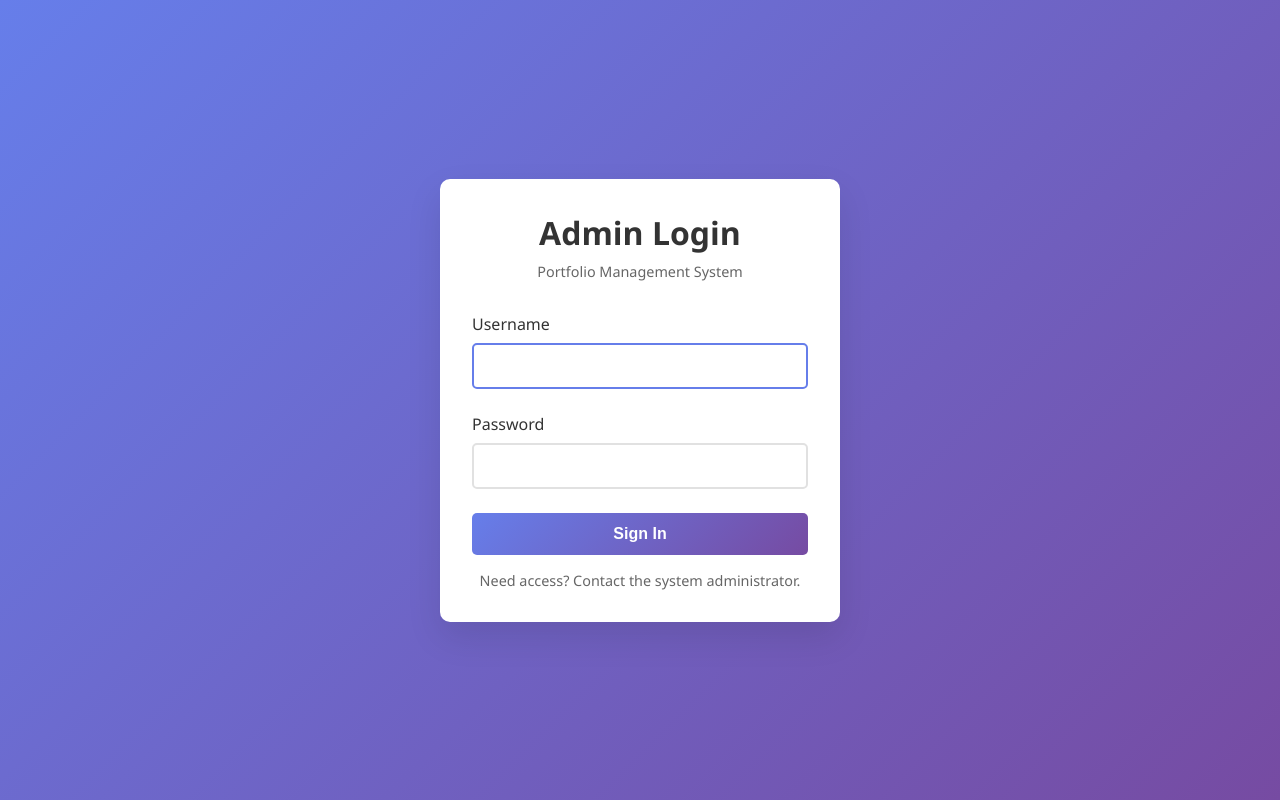
After one commit to profcomic/PORTFOLIO-BACKEND, a Django app: page / in a window 1280 px wide. The commit adds this page. Run offline with Django 5.2, Linux system fonts and the light colour scheme.

Commit message:
custom admin

```diff
--- a/professor/settings.py
+++ b/professor/settings.py
@@ -46,7 +46,10 @@ ROOT_URLCONF = 'professor.urls'
 TEMPLATES = [
     {
         'BACKEND': 'django.template.backends.django.DjangoTemplates',
-        'DIRS': [],
+        'DIRS': [
+            BASE_DIR / 'projects' / 'templates',
+            BASE_DIR / 'professor' / 'templates',
+        ],
         'APP_DIRS': True,
         'OPTIONS': {
             'context_processors': [
--- a/professor/templates/admin/base.html
+++ b/professor/templates/admin/base.html
@@ -152,7 +152,7 @@
                             </a>
                         </li>
                         <li class="nav-item">
-                            <a class="nav-link text-white-50" href="/admin/logout/">
+                            <a class="nav-link text-white-50" href="{% url 'custom_admin:logout' %}">
                                 <i class="bi bi-box-arrow-right"></i> Logout
                             </a>
                         </li>
--- a/professor/urls.py
+++ b/professor/urls.py
@@ -6,8 +6,7 @@ from django.conf.urls.static import static
 urlpatterns = [
     path('admin/', admin.site.urls),
     path('', include('projects.urls')),
-    # Custom admin routes
-    path('admin-dashboard/', include('projects.admin_urls')),
+    path('admin-dashboard/', include('professor.admin_urls', namespace='custom_admin')),
 ]
 
 # Serve media files during development
--- /dev/null
+++ b/projects/templates/projects/login.html
@@ -0,0 +1,156 @@
+<!DOCTYPE html>
+<html lang="en">
+<head>
+    <meta charset="UTF-8">
+    <meta name="viewport" content="width=device-width, initial-scale=1.0">
+    <title>Admin Login - Portfolio</title>
+    <style>
+        * {
+            margin: 0;
+            padding: 0;
+            box-sizing: border-box;
+        }
+
+        body {
+            font-family: 'Segoe UI', Tahoma, Geneva, Verdana, sans-serif;
+            background: linear-gradient(135deg, #667eea 0%, #764ba2 100%);
+            min-height: 100vh;
+            display: flex;
+            align-items: center;
+            justify-content: center;
+        }
+
+        .login-container {
+            background: white;
+            padding: 2rem;
+            border-radius: 10px;
+            box-shadow: 0 15px 35px rgba(0, 0, 0, 0.1);
+            width: 100%;
+            max-width: 400px;
+        }
+
+        .login-header {
+            text-align: center;
+            margin-bottom: 2rem;
+        }
+
+        .login-header h1 {
+            color: #333;
+            font-size: 2rem;
+            margin-bottom: 0.5rem;
+        }
+
+        .login-header p {
+            color: #666;
+            font-size: 0.9rem;
+        }
+
+        .form-group {
+            margin-bottom: 1.5rem;
+        }
+
+        .form-group label {
+            display: block;
+            margin-bottom: 0.5rem;
+            color: #333;
+            font-weight: 500;
+        }
+
+        .form-group input {
+            width: 100%;
+            padding: 0.75rem;
+            border: 2px solid #e1e1e1;
+            border-radius: 5px;
+            font-size: 1rem;
+            transition: border-color 0.3s ease;
+        }
+
+        .form-group input:focus {
+            outline: none;
+            border-color: #667eea;
+        }
+
+        .error-message {
+            color: #e74c3c;
+            font-size: 0.9rem;
+            margin-top: 0.5rem;
+            display: block;
+        }
+
+        .login-button {
+            width: 100%;
+            background: linear-gradient(135deg, #667eea 0%, #764ba2 100%);
+            color: white;
+            padding: 0.75rem;
+            border: none;
+            border-radius: 5px;
+            font-size: 1rem;
+            font-weight: 600;
+            cursor: pointer;
+            transition: transform 0.2s ease;
+        }
+
+        .login-button:hover {
+            transform: translateY(-2px);
+        }
+
+        .login-button:active {
+            transform: translateY(0);
+        }
+
+        .help-text {
+            text-align: center;
+            margin-top: 1rem;
+            color: #666;
+            font-size: 0.9rem;
+        }
+
+        .help-text a {
+            color: #667eea;
+            text-decoration: none;
+        }
+
+        .help-text a:hover {
+            text-decoration: underline;
+        }
+    </style>
+</head>
+<body>
+    <div class="login-container">
+        <div class="login-header">
+            <h1>Admin Login</h1>
+            <p>Portfolio Management System</p>
+        </div>
+
+        <form method="post">
+            {% csrf_token %}
+
+            <div class="form-group">
+                <label for="{{ form.username.id_for_label }}">Username</label>
+                {{ form.username }}
+                {% if form.username.errors %}
+                    <span class="error-message">{{ form.username.errors.0 }}</span>
+                {% endif %}
+            </div>
+
+            <div class="form-group">
+                <label for="{{ form.password.id_for_label }}">Password</label>
+                {{ form.password }}
+                {% if form.password.errors %}
+                    <span class="error-message">{{ form.password.errors.0 }}</span>
+                {% endif %}
+            </div>
+
+            {% if form.non_field_errors %}
+                <div class="error-message">{{ form.non_field_errors.0 }}</div>
+            {% endif %}
+
+            <button type="submit" class="login-button">Sign In</button>
+        </form>
+
+        <div class="help-text">
+            <p>Need access? Contact the system administrator.</p>
+        </div>
+    </div>
+</body>
+</html>
--- a/projects/urls.py
+++ b/projects/urls.py
@@ -1,7 +1,10 @@
 from django.urls import path
-from .views import ProjectList, github_status_view, contact_view
+from django.contrib import admin
+from .views import ProjectList, github_status_view, contact_view, custom_login_view, dashboard_view
 
 urlpatterns = [
+    path('', custom_login_view, name='custom_login'),
+    path('dashboard/', dashboard_view, name='dashboard'),
     path('api/projects/', ProjectList.as_view(), name='project-list'),
     path('api/github-status/', github_status_view, name='github-status'),
     path('api/contact/', contact_view, name='contact'),
--- a/projects/views.py
+++ b/projects/views.py
@@ -6,7 +6,9 @@ from .utils import get_github_stats
 from rest_framework.decorators import api_view
 from rest_framework.response import Response
 from rest_framework import status
-
+from django.shortcuts import render, redirect
+from django.contrib.auth import authenticate, login, logout
+from django.contrib.auth.forms import AuthenticationForm
 
 class ProjectList(generics.ListAPIView):
     queryset = Project.objects.all().order_by('-created_at')
@@ -30,3 +32,52 @@ def contact_view(request):
         return Response({"message": "Message sent successfully!"}, status=status.HTTP_200_OK)
 
     return Response({"error": "All fields are required."}, status=status.HTTP_400_BAD_REQUEST)
+
+
+@api_view(['GET'])
+def home_view(request):
+    return Response({
+        "message": "Welcome to the Portfolio API",
+        "endpoints": {
+            "projects": "/api/projects/",
+            "github_status": "/api/github-status/",
+            "contact": "/api/contact/",
+            "admin": "/admin/"
+        }
+    })
+
+
+def custom_login_view(request):
+    if request.method == 'POST':
+        form = AuthenticationForm(request, data=request.POST)
+        if form.is_valid():
+            username = form.cleaned_data.get('username')
+            password = form.cleaned_data.get('password')
+            user = authenticate(username=username, password=password)
+            if user is not None:
+                login(request, user)
+                return redirect('custom_admin:dashboard')
+    else:
+        form = AuthenticationForm()
+
+    return render(request, 'projects/login.html', {'form': form})
+
+
+def dashboard_view(request):
+    if not request.user.is_authenticated:
+        return redirect('custom_login')
+
+    # Get projects data for dashboard
+    projects = Project.objects.all().order_by('-created_at')
+
+    context = {
+        'projects': projects[:5],  # Show latest 5 projects
+        'total_projects': projects.count(),
+        'user': request.user,
+    }
+    return render(request, 'admin/dashboard.html', context)
+
+
+def custom_logout_view(request):
+    logout(request)
+    return redirect('custom_login')
```
Also changed, not shown: professor/admin_urls.py (added, +14 -0 lines).
